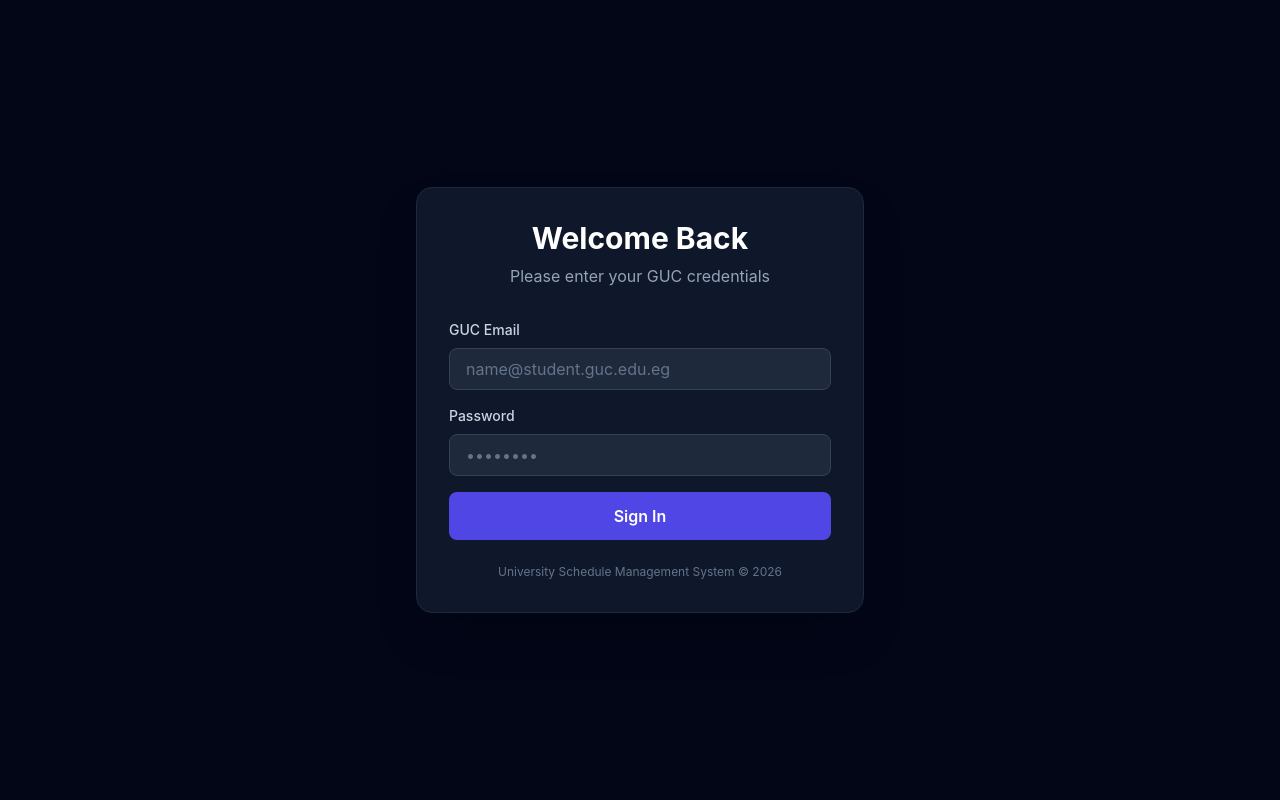
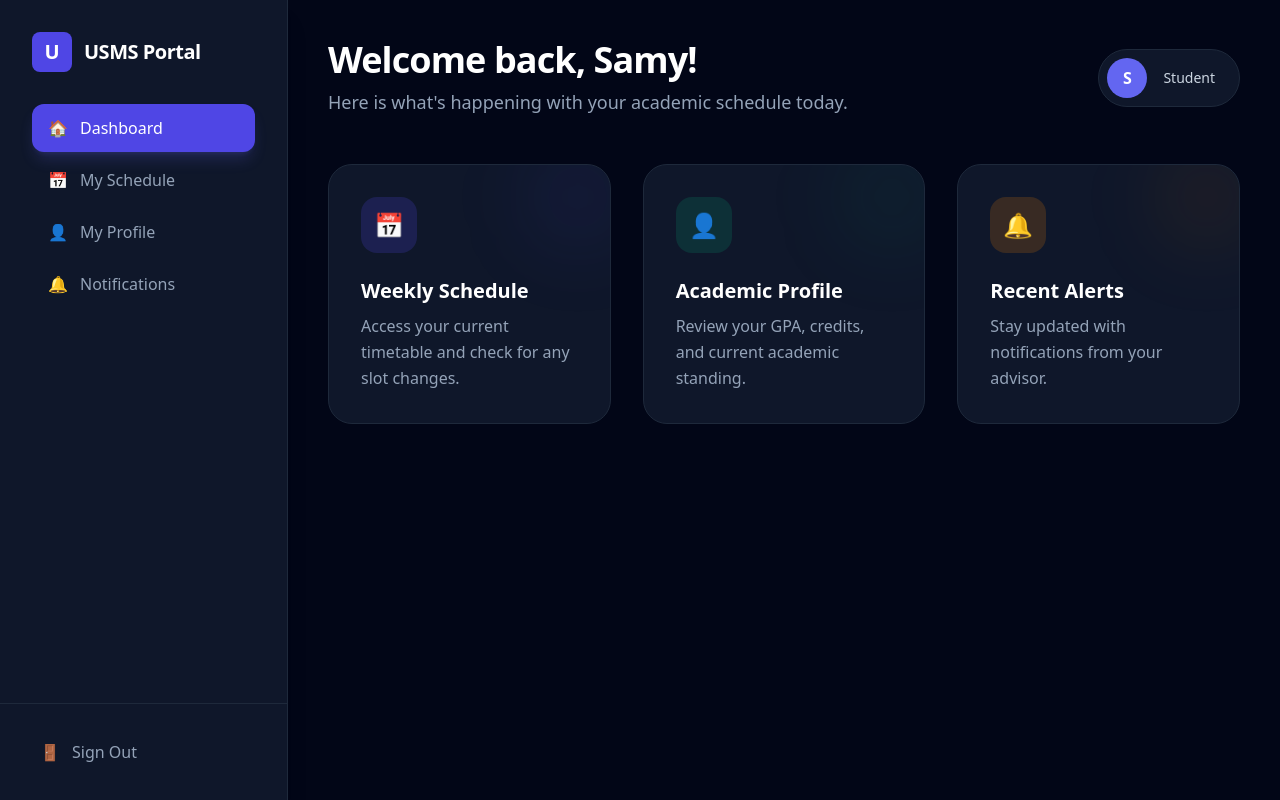
Before and after one commit to Advanced-Computer-Lab-2026/Engineering-victims, a React (Vite) app: page /dashboard in a window 1280 px wide. Built offline with nearby package versions, Linux system fonts and the light colour scheme; sample sign-in values are in the browser's storage.

Commit message:
Implement landing page and req 3

```diff
--- a/src/main.tsx
+++ b/src/main.tsx
@@ -1,10 +1,23 @@
 import React from 'react'
 import ReactDOM from 'react-dom/client'
+import { BrowserRouter, Routes, Route, Navigate } from 'react-router-dom'
 import LoginPage from './pages/auth/LoginPage'
+import DashboardPage from './pages/DashboardPage'
 import './index.css'
+
+const ProtectedRoute = ({ children }: { children: React.ReactNode }) => {
+  const token = localStorage.getItem('token');
+  return token ? <>{children}</> : <Navigate to="/" replace />;
+};
 
 ReactDOM.createRoot(document.getElementById('root')!).render(
   <React.StrictMode>
-    <LoginPage />
+    <BrowserRouter>
+      <Routes>
+        <Route path="/" element={<LoginPage />} />
+        <Route path="/dashboard" element={<ProtectedRoute><DashboardPage /></ProtectedRoute>} />
+        <Route path="*" element={<Navigate to="/" replace />} />
+      </Routes>
+    </BrowserRouter>
   </React.StrictMode>,
 )
--- /dev/null
+++ b/src/pages/DashboardPage.tsx
@@ -0,0 +1,84 @@
+import React from 'react';
+import { useNavigate } from 'react-router-dom';
+
+function DashboardPage() {
+  const navigate = useNavigate();
+  const user = {
+    fullName: 'Samy Elgedaily',
+    role: 'Student',
+    email: 'samy.elgedaily@student.guc.edu.eg'
+  };
+
+  const handleLogout = () => {
+    localStorage.removeItem('token');
+    navigate('/');
+  };
+
+  return (
+    <div className="min-h-screen flex bg-slate-950 text-slate-200 font-sans">
+      <aside className="w-72 bg-slate-900 border-r border-slate-800 flex flex-col shadow-xl">
+        <div className="p-8">
+          <div className="flex items-center gap-3 mb-8">
+            <div className="w-10 h-10 bg-indigo-600 rounded-lg flex items-center justify-center text-white font-bold text-xl">U</div>
+            <h1 className="text-xl font-bold tracking-tight text-white">USMS Portal</h1>
+          </div>
+          <nav className="space-y-1">
+            <button className="w-full flex items-center gap-3 px-4 py-3 rounded-xl bg-indigo-600 text-white font-medium transition-all shadow-lg shadow-indigo-500/20">
+              <span>🏠</span> Dashboard
+            </button>
+            <button className="w-full flex items-center gap-3 px-4 py-3 rounded-xl text-slate-400 hover:bg-slate-800 hover:text-white transition-all">
+              <span>📅</span> My Schedule
+            </button>
+            <button className="w-full flex items-center gap-3 px-4 py-3 rounded-xl text-slate-400 hover:bg-slate-800 hover:text-white transition-all">
+              <span>👤</span> My Profile
+            </button>
+            <button className="w-full flex items-center gap-3 px-4 py-3 rounded-xl text-slate-400 hover:bg-slate-800 hover:text-white transition-all">
+              <span>🔔</span> Notifications
+            </button>
+          </nav>
+        </div>
+        <div className="mt-auto p-6 border-t border-slate-800">
+          <button onClick={handleLogout} className="w-full flex items-center gap-3 px-4 py-3 rounded-xl text-slate-400 hover:bg-red-900/20 hover:text-red-400 transition-all">
+            <span>🚪</span> Sign Out
+          </button>
+        </div>
+      </aside>
+      <main className="flex-1 p-10 overflow-y-auto">
+        <header className="flex justify-between items-center mb-12">
+          <div>
+            <h2 className="text-4xl font-extrabold text-white tracking-tight">Welcome back, {user.fullName.split(' ')[0]}!</h2>
+            <p className="text-slate-400 mt-2 text-lg">Here is what's happening with your academic schedule today.</p>
+          </div>
+          <div className="flex items-center gap-4 bg-slate-900 p-2 pr-6 rounded-full border border-slate-800">
+            <div className="w-10 h-10 bg-indigo-500 rounded-full flex items-center justify-center font-bold text-white">
+              {user.fullName.charAt(0)}
+            </div>
+            <span className="text-sm font-medium text-slate-300">{user.role}</span>
+          </div>
+        </header>
+        <div className="grid grid-cols-1 md:grid-cols-3 gap-8">
+          <div className="p-8 bg-slate-900 border border-slate-800 rounded-3xl hover:border-indigo-500 transition-all cursor-pointer group relative overflow-hidden">
+            <div className="absolute -right-4 -top-4 w-24 h-24 bg-indigo-600/10 rounded-full blur-2xl group-hover:bg-indigo-600/20 transition-all"></div>
+            <div className="w-14 h-14 bg-indigo-600/20 text-indigo-400 rounded-2xl flex items-center justify-center text-2xl mb-6 group-hover:scale-110 transition-transform">📅</div>
+            <h3 className="text-xl font-bold text-white mb-2">Weekly Schedule</h3>
+            <p className="text-slate-400 leading-relaxed">Access your current timetable and check for any slot changes.</p>
+          </div>
+          <div className="p-8 bg-slate-900 border border-slate-800 rounded-3xl hover:border-emerald-500 transition-all cursor-pointer group relative overflow-hidden">
+            <div className="absolute -right-4 -top-4 w-24 h-24 bg-emerald-600/10 rounded-full blur-2xl group-hover:bg-emerald-600/20 transition-all"></div>
+            <div className="w-14 h-14 bg-emerald-600/20 text-emerald-400 rounded-2xl flex items-center justify-center text-2xl mb-6 group-hover:scale-110 transition-transform">👤</div>
+            <h3 className="text-xl font-bold text-white mb-2">Academic Profile</h3>
+            <p className="text-slate-400 leading-relaxed">Review your GPA, credits, and current academic standing.</p>
+          </div>
+          <div className="p-8 bg-slate-900 border border-slate-800 rounded-3xl hover:border-amber-500 transition-all cursor-pointer group relative overflow-hidden">
+            <div className="absolute -right-4 -top-4 w-24 h-24 bg-amber-600/10 rounded-full blur-2xl group-hover:bg-amber-600/20 transition-all"></div>
+            <div className="w-14 h-14 bg-amber-600/20 text-amber-400 rounded-2xl flex items-center justify-center text-2xl mb-6 group-hover:scale-110 transition-transform">🔔</div>
+            <h3 className="text-xl font-bold text-white mb-2">Recent Alerts</h3>
+            <p className="text-slate-400 leading-relaxed">Stay updated with notifications from your advisor.</p>
+          </div>
+        </div>
+      </main>
+    </div>
+  );
+}
+
+export default DashboardPage;
--- a/src/pages/auth/LoginPage.tsx
+++ b/src/pages/auth/LoginPage.tsx
@@ -1,33 +1,29 @@
 import React, { useState } from 'react';
+import { useNavigate } from 'react-router-dom';
 import CustomInput from '../../components/ui/CustomInput';
 import CustomButton from '../../components/ui/CustomButton';
 
-const LoginPage: React.FC = () => {
+export default function LoginPage() {
   const [email, setEmail] = useState('');
   const [password, setPassword] = useState('');
   const [error, setError] = useState('');
   const [isLoading, setIsLoading] = useState(false);
+  const navigate = useNavigate();
 
   const handleLogin = async (e: React.FormEvent) => {
     e.preventDefault();
     setError('');
     setIsLoading(true);
-
     try {
-      const response = await fetch('http://localhost:5000/api/auth/login', {
+      const res = await fetch('http://localhost:5000/api/auth/login', {
         method: 'POST',
         headers: { 'Content-Type': 'application/json' },
         body: JSON.stringify({ email, password }),
       });
-
-      const data = await response.json();
-
-      if (!response.ok) {
-        throw new Error(data.message || 'Login failed');
-      }
-
+      const data = await res.json();
+      if (!res.ok) throw new Error(data.message || 'Login failed');
       localStorage.setItem('token', data.token);
-      alert('Login Successful!');
+      navigate('/dashboard');
     } catch (err: any) {
       setError(err.message);
     } finally {
@@ -42,43 +38,13 @@ const LoginPage: React.FC = () => {
           <h1 className="text-3xl font-bold text-white mb-2">Welcome Back</h1>
           <p className="text-slate-400">Please enter your GUC credentials</p>
         </div>
-
         <form onSubmit={handleLogin}>
-          {error && (
-            <div className="mb-6 p-3 bg-red-900/30 text-red-400 text-sm rounded-lg border border-red-800/50 text-center">
-              {error}
-            </div>
-          )}
-
-          <CustomInput
-            label="GUC Email"
-            type="email"
-            placeholder="name@student.guc.edu.eg"
-            value={email}
-            onChange={(e) => setEmail(e.target.value)}
-            required
-          />
-
-          <CustomInput
-            label="Password"
-            type="password"
-            placeholder="••••••••"
-            value={password}
-            onChange={(e) => setPassword(e.target.value)}
-            required
-          />
-
-          <CustomButton type="submit" isLoading={isLoading}>
-            Sign In
-          </CustomButton>
+          {error && <div className="mb-6 p-3 bg-red-900/30 text-red-400 text-sm rounded-lg border border-red-800/50 text-center">{error}</div>}
+          <CustomInput label="GUC Email" type="email" placeholder="name@student.guc.edu.eg" value={email} onChange={(e: any) => setEmail(e.target.value)} required />
+          <CustomInput label="Password" type="password" placeholder="••••••••" value={password} onChange={(e: any) => setPassword(e.target.value)} required />
+          <CustomButton type="submit" isLoading={isLoading}>Sign In</CustomButton>
         </form>
-
-        <p className="mt-6 text-center text-xs text-slate-500">
-          University Schedule Management System &copy; 2026
-        </p>
       </div>
     </div>
   );
-};
-
-export default LoginPage;
+}
```
